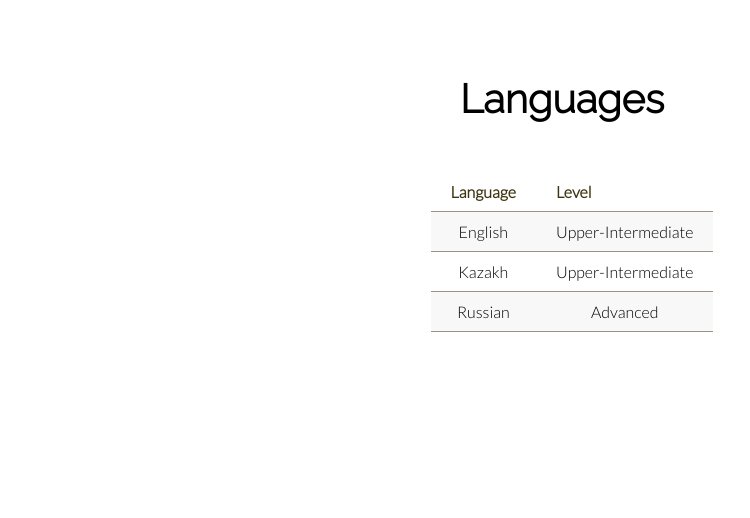
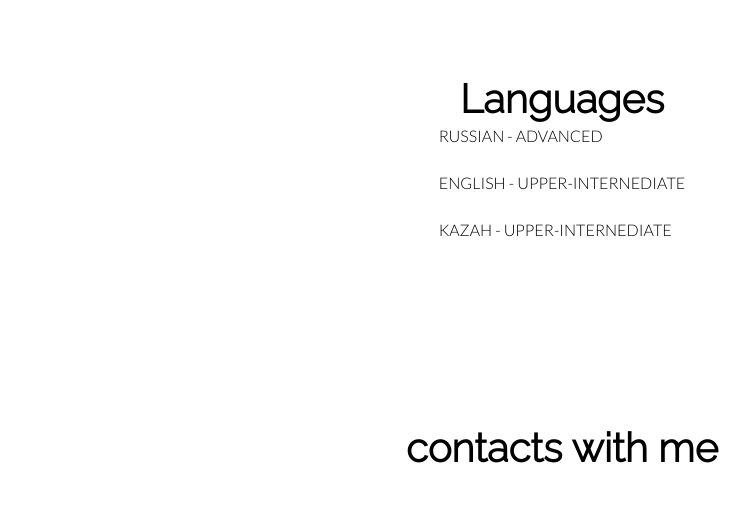
Before and after one commit to arnikill/rsschool-cv, a plain HTML site: page index.html in a window 1280 px wide. Shown: the part 1460-1978 px from the top of the page, without its empty margins (78-828 px from the left). Drawn offline with Linux system fonts and the light colour scheme.

Commit message:
fix: html file

```diff
--- a/index.html
+++ b/index.html
@@ -92,23 +92,13 @@
         <section class="languages" id="languages">
             <div class="wrapper">
                 <h3>Languages</h3>
-                <table class="languages-table">
-
-                    <th>Language</th>
-                    <th>Level</th>
-                    <tr>
-                        <td>English</td>
-                        <td>Upper-Intermediate</td>
-                    </tr>
-                    <tr>
-                        <td>Kazakh</td>
-                        <td>Upper-Intermediate</td>
-                    </tr>
-                    <tr>
-                        <td>Russian</td>
-                        <td>Advanced</td>
-                    </tr>
-                </table>
+                <div class="languages-which-know">
+                    <p>RUSSIAN - ADVANCED</p>
+                    <br>
+                    <p>ENGLISH - UPPER-INTERNEDIATE</p>
+                    <br>
+                    <p>KAZAH - UPPER-INTERNEDIATE</p>
+                </div>
             </div>
         </section>
 
```
